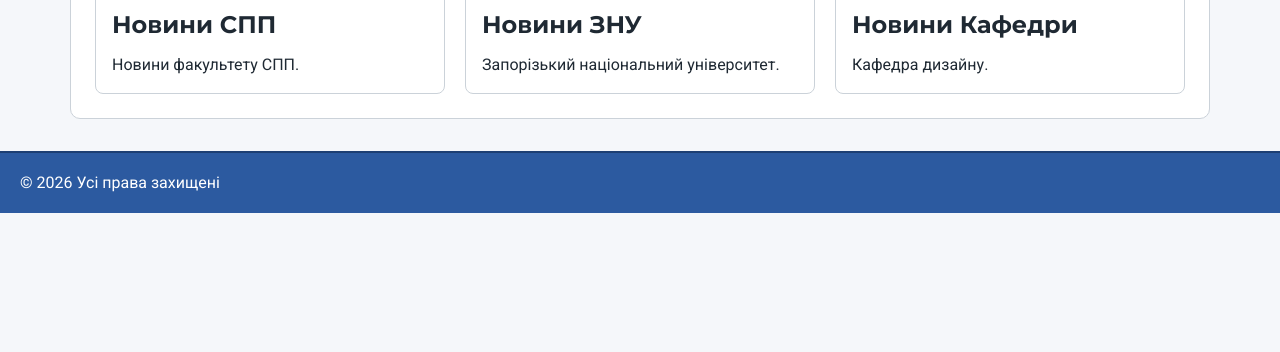
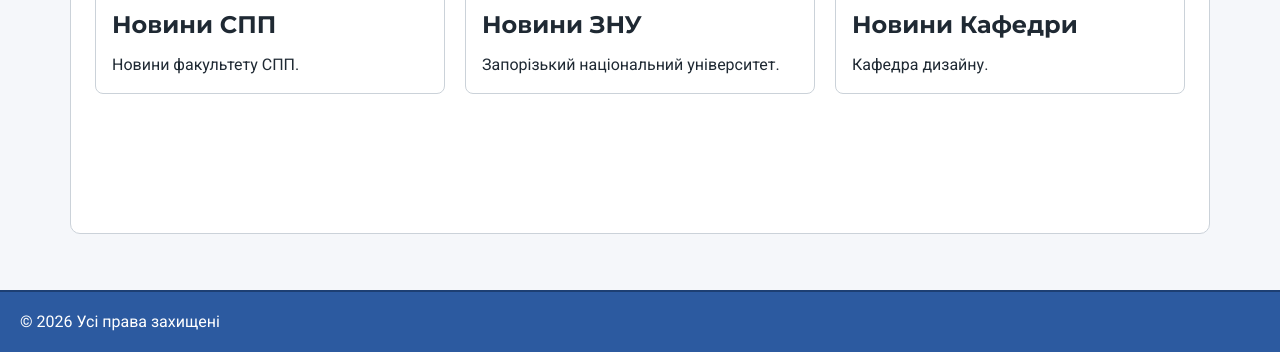
Before and after one commit to kresko02/work3, a plain HTML site: page news.html in a window 1280 px wide. Shown: the part 448-800 px from the top of the page. Drawn offline with Linux system fonts and the light colour scheme.

Commit message:
Update footer layout and page blocks

```diff
--- a/css/main.css
+++ b/css/main.css
@@ -225,3 +225,20 @@ footer {
   width: 88px;
   height: 88px;
 }
+body {
+  display: flex;
+  flex-direction: column;
+  min-height: 100vh;
+  margin: 0;
+}
+
+main {
+  flex: 1 0 auto;
+  width: 100%;
+  box-sizing: border-box;
+}
+
+footer {
+  width: 100%;
+  box-sizing: border-box;
+}
```
Also changed, not shown: index.html (+3 -6 lines).
